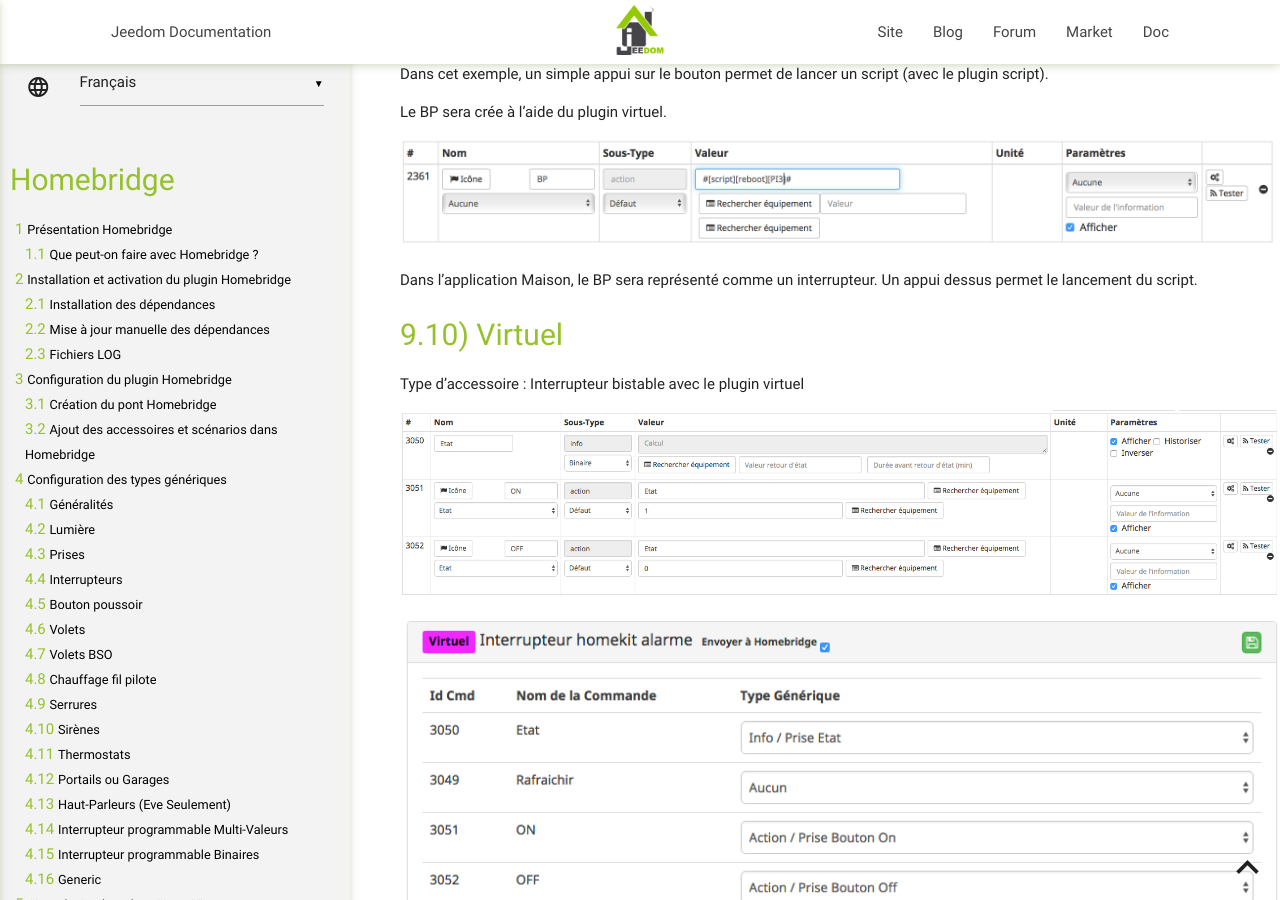
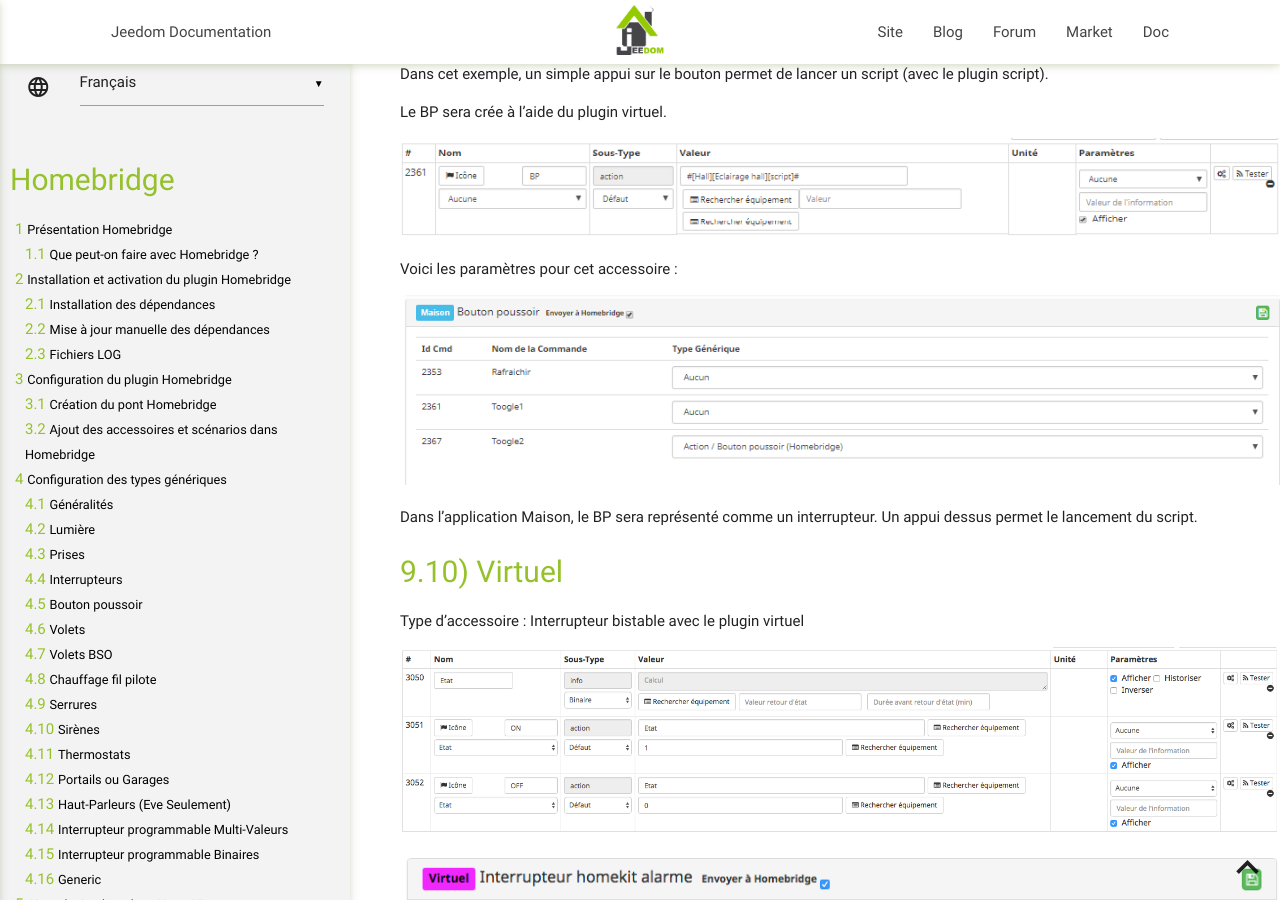
Before and after one commit to noodom/plugin-homebridge, a Jekyll site: the page built from docs/fr_FR/index.md, in a window 1280 px wide and 900 px high, scrolled down 39283 px. Built offline with Jekyll 4.4.1, drawn with Linux system fonts in a browser that asks for light colours; our own code applies the rules of GitHub Pages for plain Markdown files.

Commit message:
mise à jour documentation
Ajout image BP

```diff
--- a/docs/fr_FR/index.md
+++ b/docs/fr_FR/index.md
@@ -722,6 +722,10 @@ Le BP sera crée à l'aide du plugin virtuel.
 
 ![BP](../images/bp.png)
 
+Voici les paramètres pour cet accessoire :
+
+![TGBP](../images/tgbp.png)
+
 Dans l'application Maison, le BP sera représenté comme un interrupteur. Un appui dessus permet le lancement du script.
 
 Virtuel
```
Also changed, not shown: docs/images/bp.png, docs/images/tgbp.png (added).
